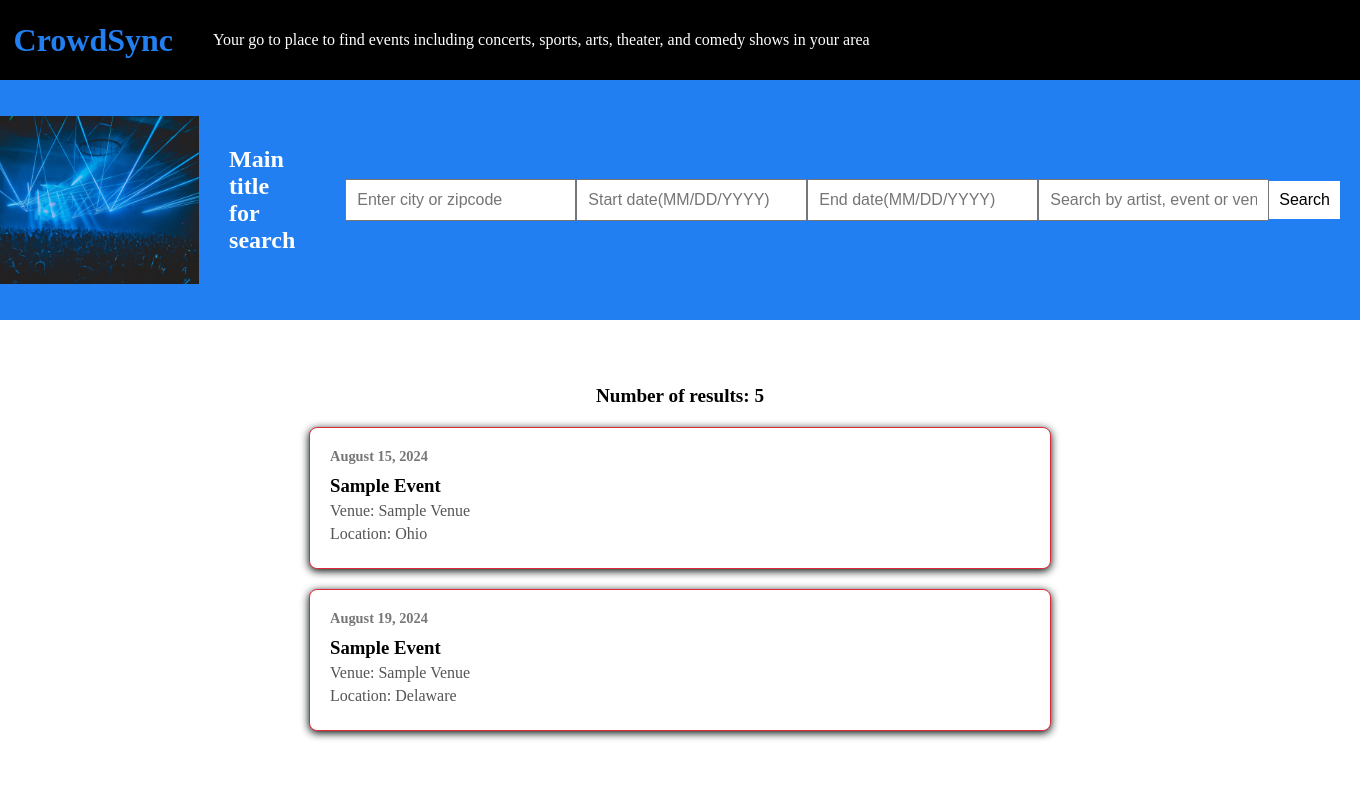
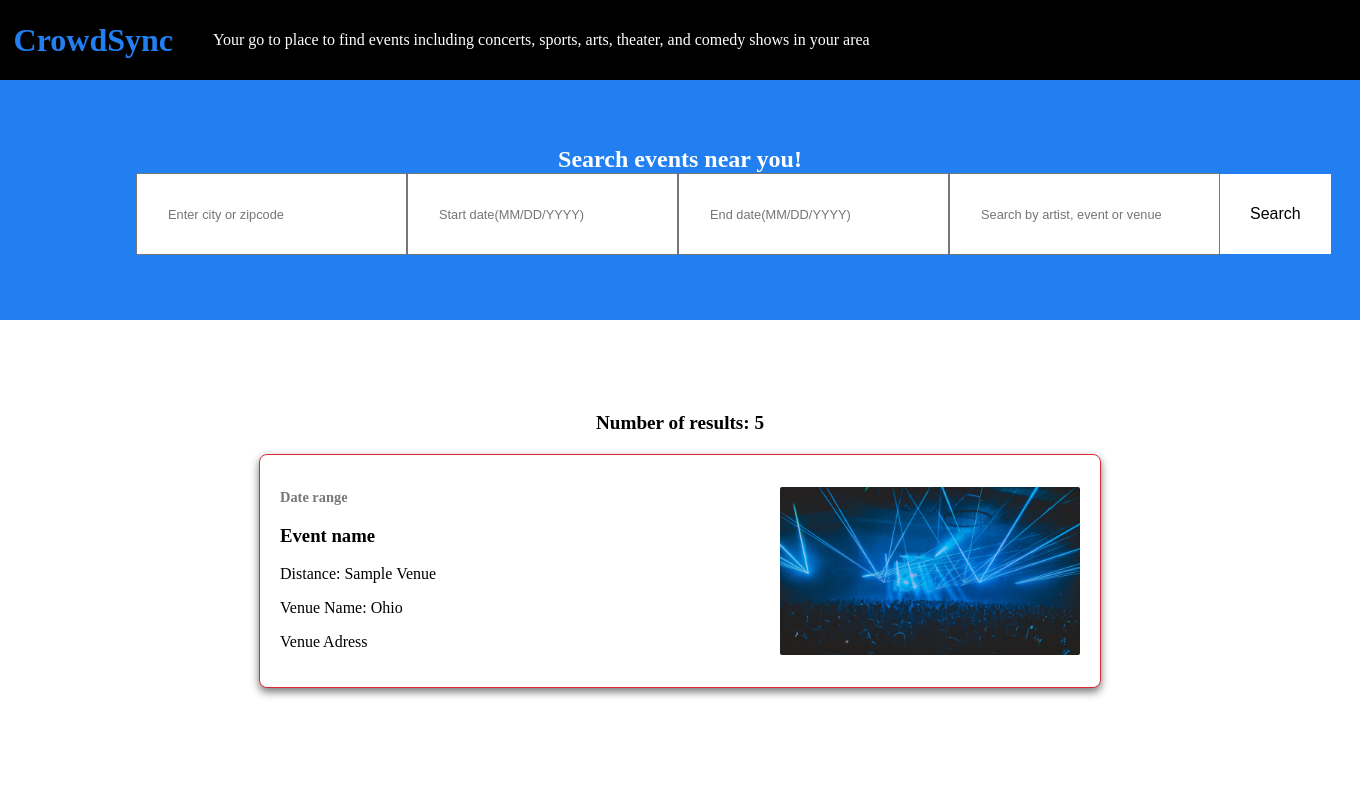
Before and after one commit to AnthonyC247/CrowdSync, a Flask app: page /results in a window 1360 px wide. Run offline with Flask 3, Linux system fonts and the light colour scheme.

Commit message:
made style changes

```diff
--- a/app/static/home.css
+++ b/app/static/home.css
@@ -22,6 +22,7 @@ h1 {
     text-align: center;
 
 }
+
 .middle_bar {
     background-color: #227FF1;
     color: white;
--- a/app/static/results.css
+++ b/app/static/results.css
@@ -23,49 +23,69 @@ h1 {
     text-align: center;
 }
 
+
+/* middle bar */
 .middle_bar {
     background-color: #227FF1;
     color: white;
     height: 30%;
     display: flex;
-    justify-content: flex-end; /* Center horizontally */
+    flex-direction: column;
+    justify-content: center; /* Center horizontally */
     align-items: center;     /* Center vertically */
-    padding: 0 20px;
 }
 
-.middle_bar img {
-    width: 20%;
-    height: 70%;
-    margin-right: 30px; /* space between form and image */
-}
-#search_title {
-    margin-right: 50px;
+h2 {
+    margin: 0;
 }
 
 form {
     display: flex;           /* Use flexbox for form layout */
+    flex-direction: column;     /* Arrange children horizontally */
+    align-items: center;     /* Align items in the center */
+    width: 80%;
+}
+
+.form_fields {
+    display: flex;           /* Use flexbox for form fields layout */
     flex-direction: row;     /* Arrange children horizontally */
     align-items: center;     /* Align items in the center */
+    width: 100%;             /* Make form-fields take the full width of the form */
+    margin: 0;
+    gap: 0;
+}
+
+.error {
+    color: #f3a712;
+    font-size: large;             /* Set the text color to red */
+    margin-bottom: 10px;     /* Add some space below the error message */
+    text-align: center;      /* Center the error message */
+    width: 100%;             /* Make the error message take the full width of the form */
 }
 
 input, button {
-    width: auto;             /* Allow elements to resize based on content */
-    padding: 10px;           /* Increase padding for better appearance */
+    flex: 1;
+    padding: 30px;           /* Increase padding for better appearance */
     font-size: 1rem;         /* Increase font size for better readability */
     margin: 0;               /* Remove default margin */
+
+}
+
+input::placeholder {
+    font-size: 0.8rem;
 }
 
 button {
+    height: 80px;
     background-color: white;
-    border: none ;
     cursor: pointer;
     transition-duration: 0.5s;
+    border: none;
 }
 
 button:hover {
     background-color: #f3a712;
 }
-
 
 
 /* bottom bar */
@@ -101,15 +121,32 @@ button:hover {
     padding: 20px;
     margin-bottom: 20px;
     background-color: #ffffff;
-    box-shadow: 0 2px 8px #000807;
-    transition: transform 0.5s ease;
-    width: 100%;
-    max-width: 700px;
+    box-shadow: 0 4px 8px #777;
+    transition: transform 0.3s ease;
+    width: 800px;
+    max-width: 1000px;
+    display: flex;
+    justify-content: space-between;
+    align-items: center;
+}
+
+.result_text {
+    flex: 1;
+    padding-right: 20px; /* Add padding to separate text from image */
+}
+
+.result img {
+    max-width: 300px; /* Adjust image size as needed */
+    height: auto;
+    object-fit: cover;
+    border-radius: 2px; /* Rounded corners for image */
 }
 
 .result:hover {
-    transform: translateY(-3px);
+    transform: translateY(-5px); /* Slight lift on hover */
 }
+
+
 
 .date {
     font-size: 0.9rem;
--- a/app/templates/results.html
+++ b/app/templates/results.html
@@ -15,18 +15,20 @@
     </div>
 
     <div class="middle_bar">
-         <img src="../static/concert.jpg" alt="Top Event"> <!-- replace with image -->
-         <h2 id="search_title">Main title for search </h2>
+        <h2>Search events near you!</h2>
+        <form method="POST">
+            {% if error %}
+            <p class="error">{{ error }}</p>
+            {% endif %}
 
-
-        <form method="GET">
-
+            <div class = "form_fields">
                 <label for="Search"></label>
                 <input type="text" id="zip_city" name="zip_city" placeholder="Enter city or zipcode" required>
                 <input type="text" id="start_date" name="start_date" placeholder="Start date(MM/DD/YYYY)" required>
                 <input type="text" id="end_date" name="end_date" placeholder="End date(MM/DD/YYYY)" required>
                 <input type="text" id="query" name="query" placeholder="Search by artist, event or venue" required>
                 <button type="submit">Search</button>
+            </div>
         </form>
     </div>
 
@@ -34,21 +36,19 @@
 
         <div id="results_box">
             <h2 id="results_count">Number of results: 5</h2>
+            <!-- Loop through events and display each result -->
+            <!-- % for event in events % -->
             <div class="result">
-                <div class="date">August 15, 2024</div>
-                <div class="details">
-                    <h3>Sample Event </h3>
-                    <p>Venue: Sample Venue </p>
-                    <p>Location: Ohio</p>
+                <div class="result_text">
+                    <p class="date">Date range</p>
+                    <h3> Event name </h3>
+                    <p class="distance">Distance: Sample Venue </p>
+                    <p>Venue Name: Ohio</p>
+                    <p>Venue Adress</p>
+                </div>
+                <img src = "../static/concert.jpg" alt="image"> <!--each search results image-->
             </div>
             </div>
-
-            <div class="result">
-                <div class="date">August 19, 2024</div>
-                <div class="details">
-                    <h3>Sample Event</h3>
-                    <p>Venue: Sample Venue </p>
-                    <p>Location: Delaware</p>
             </div>
             </div>
         </div>
```
Lines whose indentation alone changed are shown as unchanged.
